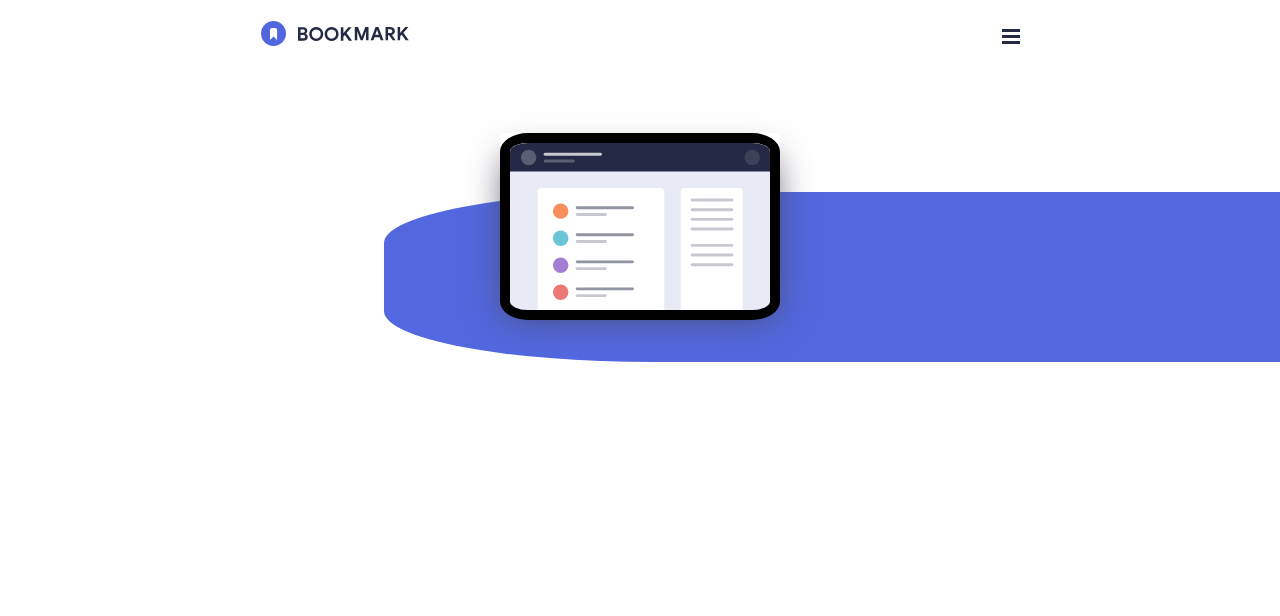
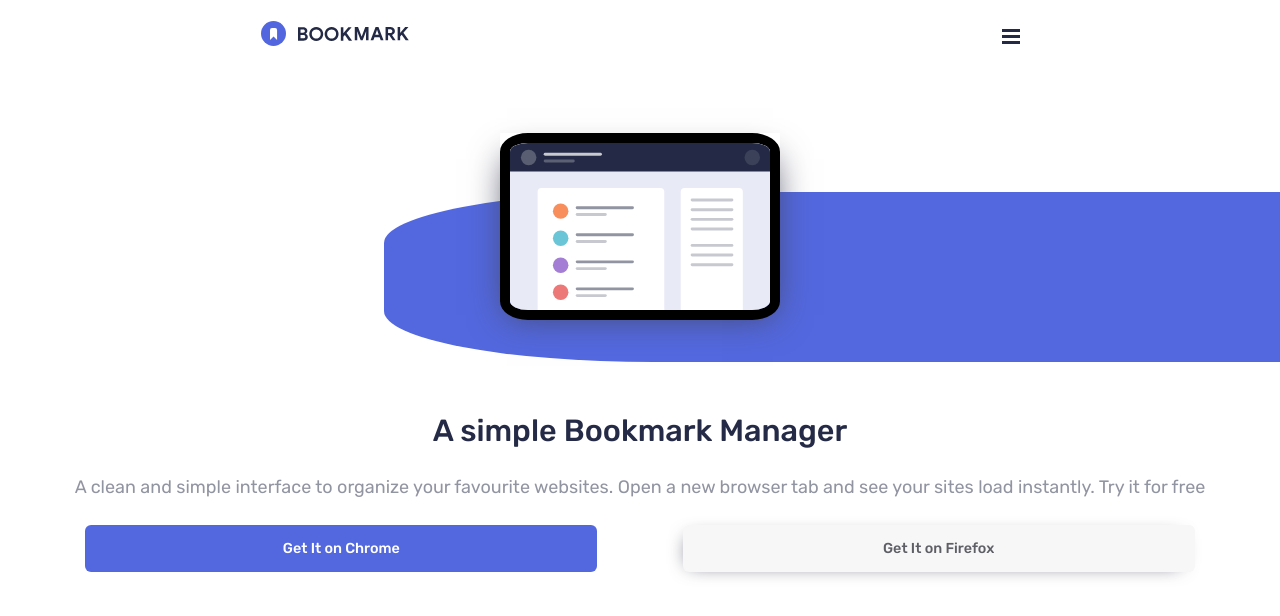
Before and after one commit to Michuxx/Bookmark, a React (Vite) app in the folder Michal/: page / in a window 1280 px wide. Shown: the top 616 px of the page. Built offline with nearby package versions, Linux system fonts and the light colour scheme.

Commit message:
First panel completed.

```diff
--- /dev/null
+++ b/Michal/src/buttons.scss
@@ -0,0 +1,31 @@
+@use "./colors.scss";
+
+.blue-button {
+  color: white;
+  background-color: colors.$main_blue;
+  border-color: colors.$main_blue;
+}
+.white-button {
+  color: #5e5e66;
+  background-color: #f7f7f7;
+  -webkit-box-shadow: -5px 3px 19px -11px rgba(66, 68, 90, 1);
+  -moz-box-shadow: -5px 3px 19px -11px rgba(66, 68, 90, 1);
+  box-shadow: -5px 3px 19px -11px rgba(66, 68, 90, 1);
+}
+.red-button {
+  color: white;
+  background-color: #fb5859;
+}
+
+.blue-button,
+.white-button,
+.red-button {
+  padding: 0.6rem;
+  font-weight: 500;
+  border-radius: 6px;
+  border: none;
+  cursor: pointer;
+  font-size: 0.8rem;
+  height: 2.6rem;
+  width: 40%;
+}
--- a/Michal/src/components/content/Manager.jsx
+++ b/Michal/src/components/content/Manager.jsx
@@ -1,10 +1,12 @@
 import React from "react";
 import ManagerImage from "./ManagerImage";
+import ManagerInfo from "./ManagerInfo";
 
 const Manager = () => {
   return (
     <div className="manager-wrapper">
       <ManagerImage />
+      <ManagerInfo />
     </div>
   );
 };
--- /dev/null
+++ b/Michal/src/components/content/ManagerInfo.jsx
@@ -0,0 +1,23 @@
+import React from "react";
+import "./manager.scss";
+import Headline from "./content-items/Headline";
+import Description from "./content-items/Description";
+import Button from "./content-items/Button";
+
+const ManagerInfo = () => {
+  return (
+    <div className="manager-info-wrapper">
+      <Headline>A simple Bookmark Manager</Headline>
+      <Description>
+        A clean and simple interface to organize your favourite websites. Open a
+        new browser tab and see your sites load instantly. Try it for free
+      </Description>
+      <div className="manager-button-wrapper">
+        <Button type="blue">Get It on Chrome</Button>
+        <Button type="white">Get It on Firefox</Button>
+      </div>
+    </div>
+  );
+};
+
+export default ManagerInfo;
--- /dev/null
+++ b/Michal/src/components/content/content-items/Button.jsx
@@ -0,0 +1,16 @@
+import React, { useState } from "react";
+import "../../../buttons.scss";
+
+const Button = ({ children, type }) => {
+  const styleMap = {
+    blue: "blue-button",
+    white: "white-button",
+    red: "red-button",
+  };
+
+  const buttonStyle = styleMap[type];
+
+  return <button className={buttonStyle}>{children}</button>;
+};
+
+export default Button;
--- /dev/null
+++ b/Michal/src/components/content/content-items/Description.jsx
@@ -0,0 +1,11 @@
+import React from "react";
+
+const Description = ({ children }) => {
+  return (
+    <div className="description">
+      <p>{children}</p>
+    </div>
+  );
+};
+
+export default Description;
--- /dev/null
+++ b/Michal/src/components/content/content-items/Headline.jsx
@@ -0,0 +1,11 @@
+import React from "react";
+
+const Headline = ({ children }) => {
+  return (
+    <div className="headline">
+      <h1>{children}</h1>
+    </div>
+  );
+};
+
+export default Headline;
--- a/Michal/src/components/content/manager.scss
+++ b/Michal/src/components/content/manager.scss
@@ -1,4 +1,13 @@
-@import "../../colors.scss";
+@use "../../colors.scss";
+
+.manager-wrapper {
+  width: 100%;
+  display: flex;
+  justify-content: end;
+  align-items: end;
+  min-height: 10rem;
+  flex-direction: column;
+}
 
 .manager-image-wrapper {
   display: flex;
@@ -9,18 +18,10 @@
   margin-top: 120px;
 }
 
-.manager-wrapper {
-  width: 100%;
-  display: flex;
-  justify-content: end;
-  align-items: end;
-  min-height: 10rem;
-}
-
 .right-image-background {
   height: 170px;
   width: 70%;
-  background-color: $main_blue;
+  background-color: colors.$main_blue;
   border-radius: 30% 0 0 30%;
 }
 
@@ -41,3 +42,40 @@
   border: 10px solid black;
   border-radius: 10%;
 }
+
+.manager-info-wrapper {
+  width: 100%;
+  margin-top: 50px;
+  display: flex;
+  flex-direction: column;
+  align-items: center;
+}
+
+.headline {
+  text-align: center;
+}
+
+.headline h1 {
+  font-size: 1.7rem;
+  font-weight: 500;
+  color: colors.$neutral_navy;
+}
+
+.description {
+  margin-top: 20px;
+  text-align: center;
+  width: 90%;
+}
+
+.description p {
+  color: colors.$neutral_grey;
+  line-height: 2rem;
+  font-size: 1rem;
+}
+
+.manager-button-wrapper {
+  margin-top: 20px;
+  display: flex;
+  width: 100%;
+  justify-content: space-evenly;
+}
```
